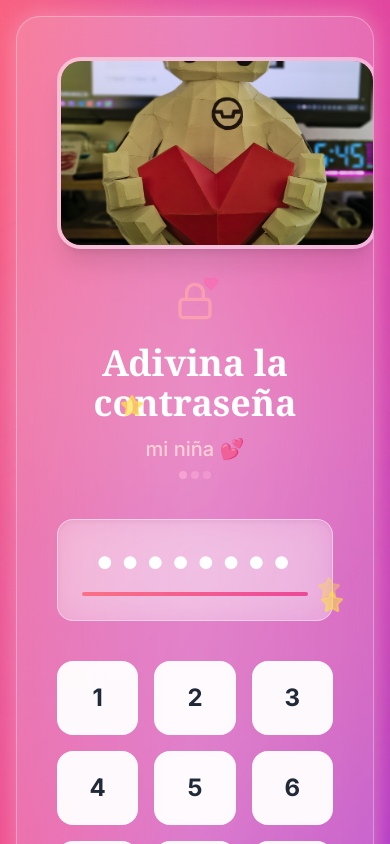
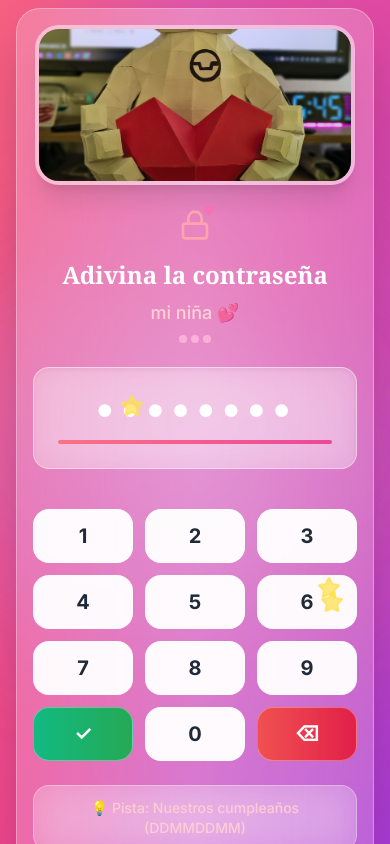
Before and after one commit to Hmarzola/carta, a React (Vite) app: page / in a window 390 px wide. Shown: the top 844 px of the page. Built offline with nearby package versions, Linux system fonts and the light colour scheme; a web font is replaced by a local one.

Commit message:
Implement code changes to enhance functionality and improve performance

```diff
--- a/teAmo.tsx
+++ b/teAmo.tsx
@@ -2,7 +2,6 @@
 
 import { useState, useEffect } from "react";
 import { Heart, Lock, ArrowLeft, Sparkles, Music, X, Star } from "lucide-react";
-import { motion } from "framer-motion";
 
 export default function RomanticLovePage() {
   const [currentScreen, setCurrentScreen] = useState<"password" | "letter">(
@@ -50,7 +49,7 @@ export default function RomanticLovePage() {
   return (
     <div className="min-h-screen bg-gradient-to-br from-rose-400 via-pink-500 to-purple-600 relative overflow-hidden">
       {/* Efecto mágico de fondo mejorado */}
-      <div className="absolute inset-0 bg-gradient-to-r from-pink-500/20 via-purple-500/30 to-rose-500/20 animate-pulse" />
+      <div className="absolute inset-0 bg-gradient-to-r from-pink-500/20 via-purple-500/30 to-rose-500/20 " />
       <div className="absolute inset-0">
         <div className="absolute top-1/4 left-1/4 w-96 h-96 bg-pink-400/20 rounded-full blur-3xl animate-float" />
         <div
@@ -73,7 +72,7 @@ export default function RomanticLovePage() {
             <div className="relative">
               <Music className="w-16 h-16 text-rose-300 mx-auto mb-6 animate-bounce" />
               <div className="absolute -top-2 -right-2">
-                <Heart className="w-8 h-8 text-pink-400 fill-current animate-pulse" />
+                <Heart className="w-8 h-8 text-pink-400 fill-current " />
               </div>
             </div>
             <h3 className="text-3xl font-bold text-white mb-4 font-serif">
@@ -86,7 +85,7 @@ export default function RomanticLovePage() {
               {[...Array(5)].map((_, i) => (
                 <Heart
                   key={i}
-                  className="w-4 h-4 text-pink-300 fill-current mx-1 animate-pulse"
+                  className="w-4 h-4 text-pink-300 fill-current mx-1 "
                   style={{ animationDelay: `${i * 0.2}s` }}
                 />
               ))}
@@ -124,45 +123,44 @@ function PasswordScreen({
   onCheck: () => void;
 }) {
   return (
-    <div className="min-h-screen flex items-center justify-center p-4">
-      <motion.div
-        initial={{ opacity: 0, scale: 0.8, y: 50 }}
-        animate={{ opacity: 1, scale: 1, y: 0 }}
-        transition={{ duration: 0.8, ease: "easeOut" }}
-        className={`bg-white/20 backdrop-blur-2xl rounded-3xl p-10 max-w-md w-full border border-white/30 shadow-2xl relative overflow-hidden animate-glow ${
+    <div className="min-h-screen flex items-center justify-center p-2 sm:p-4">
+      <div
+        className={`bg-white/20 backdrop-blur-2xl rounded-3xl p-4 sm:p-8 md:p-10 max-w-md w-full border border-white/30 shadow-2xl relative overflow-hidden mx-2 ${
           shake ? "animate-pulse" : ""
         }`}
       >
-        <div className="absolute inset-0 bg-gradient-to-r from-transparent via-white/10 to-transparent animate-pulse pointer-events-none" />
+        <div className="absolute inset-0 bg-gradient-to-r from-transparent via-white/10 to-transparent  pointer-events-none" />
 
         {/* Romantic Image */}
-        <div className="text-center mb-8">
-          <div className="w-80 h-48 mx-auto mb-6 rounded-3xl overflow-hidden shadow-xl border-4 border-white/50 relative">
+        <div className="text-center mb-6 sm:mb-8">
+          <div className="w-full max-w-xs sm:max-w-sm h-40 sm:h-48 mx-auto mb-4 sm:mb-6 rounded-3xl overflow-hidden shadow-xl border-4 border-white/50 relative">
             <img
               src="./IMG_20250816_143902792_HDR_PORTRAIT.jpg"
               alt="Te quiero - Mensaje romántico"
-              className="w-full h-full object-cover hover:scale-110 transition-transform duration-500"
+              className="w-full h-full object-cover"
             />
             <div className="absolute inset-0 bg-gradient-to-t from-black/20 to-transparent" />
           </div>
         </div>
 
-        <div className="text-center mb-10">
+        <div className="text-center mb-6 sm:mb-8 md:mb-10">
           <div className="relative inline-block">
-            <Lock className="w-10 h-10 text-rose-300 mx-auto mb-4 animate-pulse" />
+            <Lock className="w-8 h-8 sm:w-10 sm:h-10 text-rose-300 mx-auto mb-3 sm:mb-4" />
             <div className="absolute -top-1 -right-1">
-              <Heart className="w-4 h-4 text-pink-400 fill-current animate-bounce" />
+              <Heart className="w-3 h-3 sm:w-4 sm:h-4 text-pink-400 fill-current animate-bounce" />
             </div>
           </div>
-          <h2 className="text-4xl font-bold text-white mb-3 font-serif text-balance">
+          <h2 className="text-2xl sm:text-3xl md:text-4xl font-bold text-white mb-2 sm:mb-3 font-serif text-balance">
             Adivina la contraseña
           </h2>
-          <p className="text-rose-200 text-xl font-medium">mi niña 💕</p>
+          <p className="text-rose-200 text-lg sm:text-xl font-medium">
+            mi niña 💕
+          </p>
           <div className="mt-2 flex justify-center space-x-1">
             {[...Array(3)].map((_, i) => (
               <div
                 key={i}
-                className="w-2 h-2 bg-pink-300 rounded-full animate-pulse"
+                className="w-2 h-2 bg-pink-300 rounded-full "
                 style={{ animationDelay: `${i * 0.3}s` }}
               />
             ))}
@@ -176,42 +174,42 @@ function PasswordScreen({
           <div className="mt-2 h-1 bg-gradient-to-r from-rose-400 to-pink-500 rounded-full" />
         </div>
 
-        <div className="grid grid-cols-3 gap-4 mb-8">
+        <div className="grid grid-cols-3 gap-3 sm:gap-4 mb-6 sm:mb-8">
           {[1, 2, 3, 4, 5, 6, 7, 8, 9].map((num) => (
             <button
               key={num}
               onClick={() => onDigit(num.toString())}
-              className="bg-white/95 hover:bg-white text-gray-800 font-bold py-5 px-4 rounded-2xl transition-all duration-300 hover:scale-110 hover:shadow-xl active:scale-95 border border-white/50 backdrop-blur-sm"
+              className="bg-white/95 hover:bg-white text-gray-800 font-bold py-3 sm:py-4 md:py-5 px-3 sm:px-4 rounded-2xl transition-all duration-300 border border-white/50 backdrop-blur-sm"
             >
-              <span className="text-2xl">{num}</span>
+              <span className="text-xl sm:text-2xl">{num}</span>
             </button>
           ))}
           <button
             onClick={onCheck}
-            className="bg-gradient-to-r from-emerald-500 to-green-600 hover:from-emerald-600 hover:to-green-700 text-white font-bold py-5 px-4 rounded-2xl transition-all duration-300 hover:scale-110 hover:shadow-xl active:scale-95 border border-white/30"
+            className="bg-gradient-to-r from-emerald-500 to-green-600 hover:from-emerald-600 hover:to-green-700 text-white font-bold py-3 sm:py-4 md:py-5 px-3 sm:px-4 rounded-2xl transition-all duration-300 border border-white/30"
           >
-            <span className="text-2xl">✓</span>
+            <span className="text-xl sm:text-2xl">✓</span>
           </button>
           <button
             onClick={() => onDigit("0")}
-            className="bg-white/95 hover:bg-white text-gray-800 font-bold py-5 px-4 rounded-2xl transition-all duration-300 hover:scale-110 hover:shadow-xl active:scale-95 border border-white/50 backdrop-blur-sm"
+            className="bg-white/95 hover:bg-white text-gray-800 font-bold py-3 sm:py-4 md:py-5 px-3 sm:px-4 rounded-2xl transition-all duration-300 border border-white/50 backdrop-blur-sm"
           >
-            <span className="text-2xl">0</span>
+            <span className="text-xl sm:text-2xl">0</span>
           </button>
           <button
             onClick={onDelete}
-            className="bg-gradient-to-r from-red-500 to-rose-600 hover:from-red-600 hover:to-rose-700 text-white font-bold py-5 px-4 rounded-2xl transition-all duration-300 hover:scale-110 hover:shadow-xl active:scale-95 border border-white/30"
+            className="bg-gradient-to-r from-red-500 to-rose-600 hover:from-red-600 hover:to-rose-700 text-white font-bold py-3 sm:py-4 md:py-5 px-3 sm:px-4 rounded-2xl transition-all duration-300 border border-white/30"
           >
-            <span className="text-2xl">⌫</span>
+            <span className="text-xl sm:text-2xl">⌫</span>
           </button>
         </div>
 
-        <div className="text-center bg-white/20 backdrop-blur-lg rounded-2xl p-4 border border-white/30">
+        <div className="text-center bg-white/20 backdrop-blur-lg rounded-2xl p-3 sm:p-4 border border-white/30">
           <p className="text-rose-200 text-sm font-medium">
             💡 Pista: Nuestros cumpleaños (DDMMDDMM)
           </p>
         </div>
-      </motion.div>
+      </div>
     </div>
   );
 }
@@ -250,120 +248,70 @@ function LoveLetterScreen({ onBack }: { onBack: () => void }) {
 
       <div className="min-h-screen flex items-center justify-center p-4">
         <div className="bg-white/98 backdrop-blur-sm rounded-3xl p-12 max-w-4xl w-full shadow-2xl border border-white/50 relative overflow-hidden">
-          <div className="absolute inset-0 bg-gradient-to-r from-transparent via-rose-200/30 to-transparent animate-pulse pointer-events-none" />
+          <div className="absolute inset-0 bg-gradient-to-r from-transparent via-rose-200/30 to-transparent  pointer-events-none" />
 
-          <motion.div
-            initial={{ opacity: 0, y: 30 }}
-            animate={{ opacity: 1, y: 0 }}
-            transition={{ delay: 0.3, duration: 0.8 }}
-            className="text-left mb-10"
-          >
+          <div className="text-left mb-10">
             <p className="text-gray-600 text-xl mb-3 font-medium">
               📅 29 Agosto 2025
             </p>
-            <motion.h3
-              initial={{ opacity: 0, scale: 0.8 }}
-              animate={{ opacity: 1, scale: 1 }}
-              transition={{ delay: 0.5, duration: 0.8 }}
-              className="text-5xl font-bold text-transparent bg-clip-text bg-gradient-to-r from-rose-600 to-purple-600 font-serif mb-6 text-balance animate-shimmer"
-            >
+            <h3 className="text-5xl font-bold text-transparent bg-clip-text bg-gradient-to-r from-rose-600 to-purple-600 font-serif mb-6 text-balance ">
               💌 Para Mi Querida Nikol
-            </motion.h3>
+            </h3>
             <div className="w-24 h-1 bg-gradient-to-r from-rose-400 to-purple-500 rounded-full" />
-          </motion.div>
+          </div>
 
-          <motion.div
-            initial={{ opacity: 0, scale: 0.9 }}
-            animate={{ opacity: 1, scale: 1 }}
-            transition={{ delay: 0.7, duration: 0.8 }}
-            className="text-center mb-10 p-8 bg-gradient-to-r from-rose-100 to-purple-100 rounded-3xl border border-rose-200/50 shadow-inner"
-          >
+          <div className="text-center mb-10 p-8 bg-gradient-to-r from-rose-100 to-purple-100 rounded-3xl border border-rose-200/50 shadow-inner">
             <div className="flex justify-center mb-4">
               {[...Array(5)].map((_, i) => (
-                <motion.div
-                  key={i}
-                  initial={{ scale: 0 }}
-                  animate={{ scale: 1 }}
-                  transition={{ delay: 0.9 + i * 0.1, duration: 0.3 }}
-                >
+                <div key={i}>
                   <Heart
-                    className="w-6 h-6 text-rose-400 fill-current mx-1 animate-pulse"
+                    className="w-6 h-6 text-rose-400 fill-current mx-1 "
                     style={{ animationDelay: `${i * 0.2}s` }}
                   />
-                </motion.div>
+                </div>
               ))}
             </div>
-            <motion.p
-              initial={{ opacity: 0 }}
-              animate={{ opacity: 1 }}
-              transition={{ delay: 1.2, duration: 1 }}
-              className="text-3xl font-serif italic text-purple-700 font-bold text-balance leading-relaxed"
-            >
+            <p className="text-3xl font-serif italic text-purple-700 font-bold text-balance leading-relaxed">
               "En cada latido de mi corazón, hay una palabra que dice tu nombre"
               💕
-            </motion.p>
-          </motion.div>
+            </p>
+          </div>
 
-          <motion.div
-            initial={{ opacity: 0 }}
-            animate={{ opacity: 1 }}
-            transition={{ delay: 1.5, duration: 0.8 }}
-            className="space-y-8 text-gray-700 text-xl leading-relaxed"
-          >
-            <motion.p
-              initial={{ opacity: 0, x: -30 }}
-              animate={{ opacity: 1, x: 0 }}
-              transition={{ delay: 1.7, duration: 0.8 }}
-              className="text-balance font-medium"
-            >
+          <div className="space-y-8 text-gray-700 text-xl leading-relaxed">
+            <p className="text-balance font-medium">
               Quiero que sepas lo inmensamente feliz que soy por tenerte en mi
               vida. Desde que llegaste, todo cambió para mejor. Me haces sentir
               amado, cuidado y acompañado de una forma que nunca antes había
               experimentado.
-            </motion.p>
+            </p>
 
-            <motion.p
-              initial={{ opacity: 0, x: 30 }}
-              animate={{ opacity: 1, x: 0 }}
-              transition={{ delay: 1.9, duration: 0.8 }}
-              className="text-balance font-medium"
-            >
+            <p className="text-balance font-medium">
               A tu lado aprendí lo que es el amor verdadero, ese que se
               demuestra con acciones, con palabras sinceras y con esos pequeños
               detalles que hacen la diferencia. Gracias por estar siempre
               conmigo, por darme tu tiempo, tu cariño infinito y tu comprensión.
-            </motion.p>
+            </p>
 
-            <motion.p
-              initial={{ opacity: 0, x: -30 }}
-              animate={{ opacity: 1, x: 0 }}
-              transition={{ delay: 2.1, duration: 0.8 }}
-              className="text-balance font-medium"
-            >
+            <p className="text-balance font-medium">
               No sé cómo explicarlo con palabras, pero contigo mi corazón está
               en completa paz. Eres mi alegría diaria, la razón de tantas
               sonrisas y la luz que ilumina mis días más oscuros.
-            </motion.p>
+            </p>
 
-            <motion.p
-              initial={{ opacity: 0, x: 30 }}
-              animate={{ opacity: 1, x: 0 }}
-              transition={{ delay: 2.1, duration: 0.8 }}
-              className="text-balance font-medium"
-            >
+            <p className="text-balance font-medium">
               Te amo mucho, gracias por estar a mi lado, aun cuando hay momentos
               que no son fáciles, en los cuales a veces siento que no puedo más,
               pero tu amor me da fuerzas para seguir adelante, siempre estaré
               contigo te amoooooo.
-            </motion.p>
-          </motion.div>
+            </p>
+          </div>
 
           <div className="text-center my-10 p-8 bg-gradient-to-r from-purple-100 to-rose-100 rounded-3xl border border-purple-200/50 shadow-inner">
             <div className="flex justify-center mb-4">
               {[...Array(7)].map((_, i) => (
                 <Star
                   key={i}
-                  className="w-5 h-5 text-yellow-400 fill-current mx-1 animate-pulse"
+                  className="w-5 h-5 text-yellow-400 fill-current mx-1 "
                   style={{ animationDelay: `${i * 0.15}s` }}
                 />
               ))}
@@ -373,29 +321,14 @@ function LoveLetterScreen({ onBack }: { onBack: () => void }) {
             </p>
           </div>
 
-          <motion.div
-            initial={{ opacity: 0, y: 30 }}
-            animate={{ opacity: 1, y: 0 }}
-            transition={{ delay: 2.3, duration: 0.8 }}
-            className="mb-10"
-          >
-            <motion.h4
-              initial={{ opacity: 0, scale: 0.8 }}
-              animate={{ opacity: 1, scale: 1 }}
-              transition={{ delay: 2.5, duration: 0.8 }}
-              className="text-3xl font-bold text-transparent bg-clip-text bg-gradient-to-r from-rose-600 to-purple-600 text-center mb-8 font-serif animate-shimmer"
-            >
+          <div className="mb-10">
+            <h4 className="text-3xl font-bold text-transparent bg-clip-text bg-gradient-to-r from-rose-600 to-purple-600 text-center mb-8 font-serif ">
               📸 Nuestros Momentos Especiales
-            </motion.h4>
+            </h4>
             <div className="grid grid-cols-1 md:grid-cols-3 gap-6 mb-8">
               {photos.map((photo, index) => (
-                <motion.div
+                <div
                   key={index}
-                  initial={{ opacity: 0, y: 50 }}
-                  animate={{ opacity: 1, y: 0 }}
-                  transition={{ delay: index * 0.2, duration: 0.6 }}
-                  whileHover={{ scale: 1.05, rotate: 1 }}
-                  whileTap={{ scale: 0.95 }}
                   className="rounded-3xl overflow-hidden shadow-xl cursor-pointer border-4 border-white/50 relative group"
                   onClick={() => setSelectedImage(photo.src)}
                 >
@@ -424,10 +357,10 @@ function LoveLetterScreen({ onBack }: { onBack: () => void }) {
                     className="w-full h-64 object-cover group-hover:scale-110 transition-transform duration-500"
                   />
                   <div className="absolute inset-0 bg-gradient-to-t from-black/30 to-transparent opacity-0 group-hover:opacity-100 transition-opacity duration-300" />
-                </motion.div>
+                </div>
               ))}
             </div>
-          </motion.div>
+          </div>
 
           <div className="text-center mb-10 p-6 bg-gradient-to-r from-rose-50 to-purple-50 rounded-3xl border border-rose-200/50">
             <div className="flex justify-center mb-4">
@@ -625,7 +558,7 @@ function FloatingStars() {
       {stars.map((star) => (
         <div
           key={star.id}
-          className="absolute animate-pulse"
+          className="absolute "
           style={{
             left: `${star.left}%`,
             top: `${star.top}%`,
@@ -679,7 +612,7 @@ function FloatingHearts() {
             top: "-50px",
           }}
         >
-          <Heart className="text-pink-300/80 fill-current animate-pulse" />
+          <Heart className="text-pink-300/80 fill-current " />
         </div>
       ))}
     </div>
@@ -734,16 +667,16 @@ function FloatingSparkles() {
 function AnimatedBackground() {
   return (
     <div className="fixed inset-0 pointer-events-none">
-      <div className="absolute inset-0 bg-gradient-to-r from-rose-500/20 via-pink-500/20 to-purple-500/20 animate-pulse" />
+      <div className="absolute inset-0 bg-gradient-to-r from-rose-500/20 via-pink-500/20 to-purple-500/20 " />
       <div className="absolute top-1/4 left-1/4 w-72 h-72 bg-rose-400/15 rounded-full blur-3xl animate-bounce" />
-      <div className="absolute bottom-1/4 right-1/4 w-96 h-96 bg-purple-400/15 rounded-full blur-3xl animate-pulse" />
+      <div className="absolute bottom-1/4 right-1/4 w-96 h-96 bg-purple-400/15 rounded-full blur-3xl " />
       <div className="absolute top-1/2 left-1/2 transform -translate-x-1/2 -translate-y-1/2 w-80 h-80 bg-pink-400/15 rounded-full blur-3xl animate-ping" />
       <div
         className="absolute top-1/3 right-1/3 w-64 h-64 bg-rose-300/10 rounded-full blur-2xl animate-bounce"
         style={{ animationDelay: "1s" }}
       />
       <div
-        className="absolute bottom-1/3 left-1/3 w-56 h-56 bg-purple-300/10 rounded-full blur-2xl animate-pulse"
+        className="absolute bottom-1/3 left-1/3 w-56 h-56 bg-purple-300/10 rounded-full blur-2xl "
         style={{ animationDelay: "2s" }}
       />
     </div>
```
